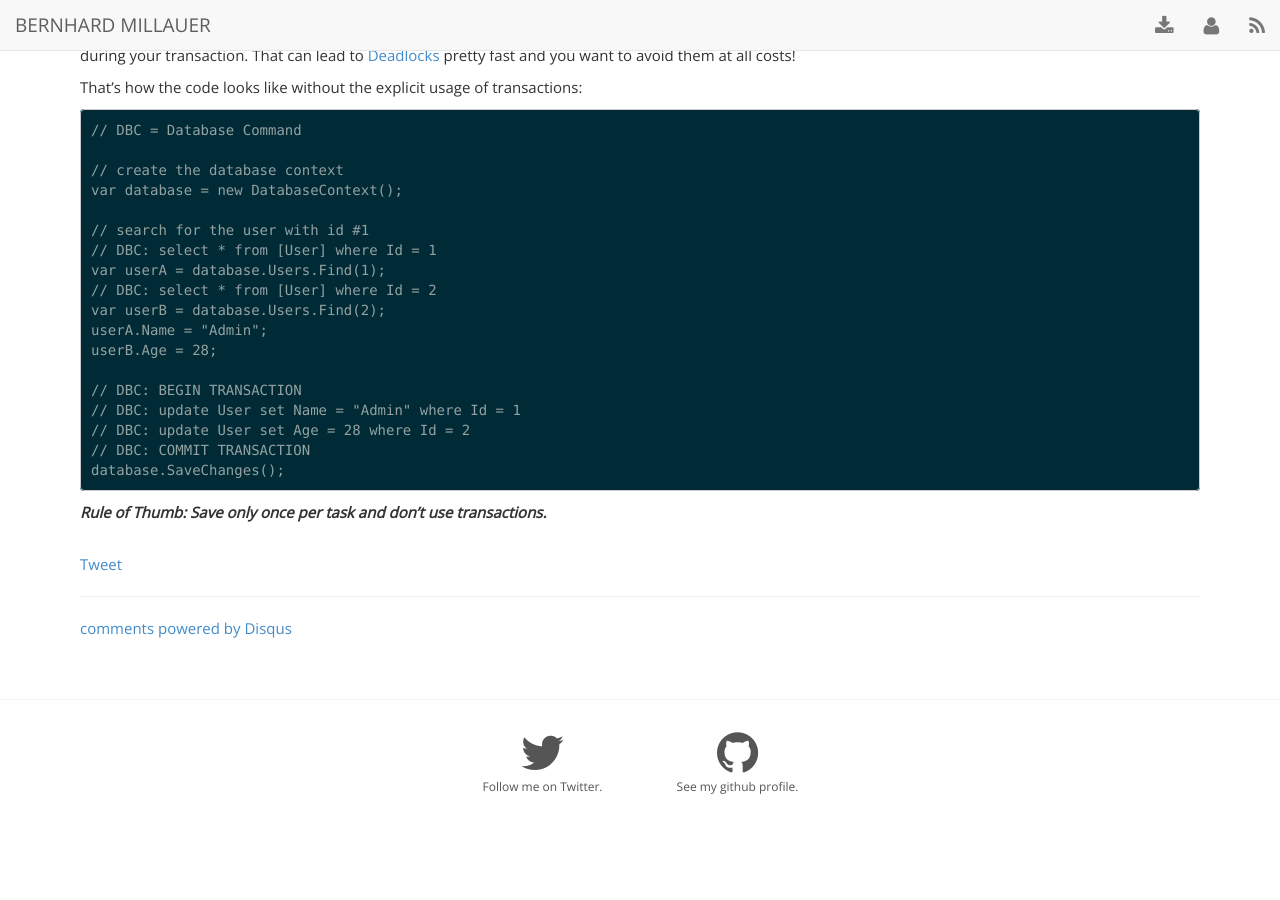
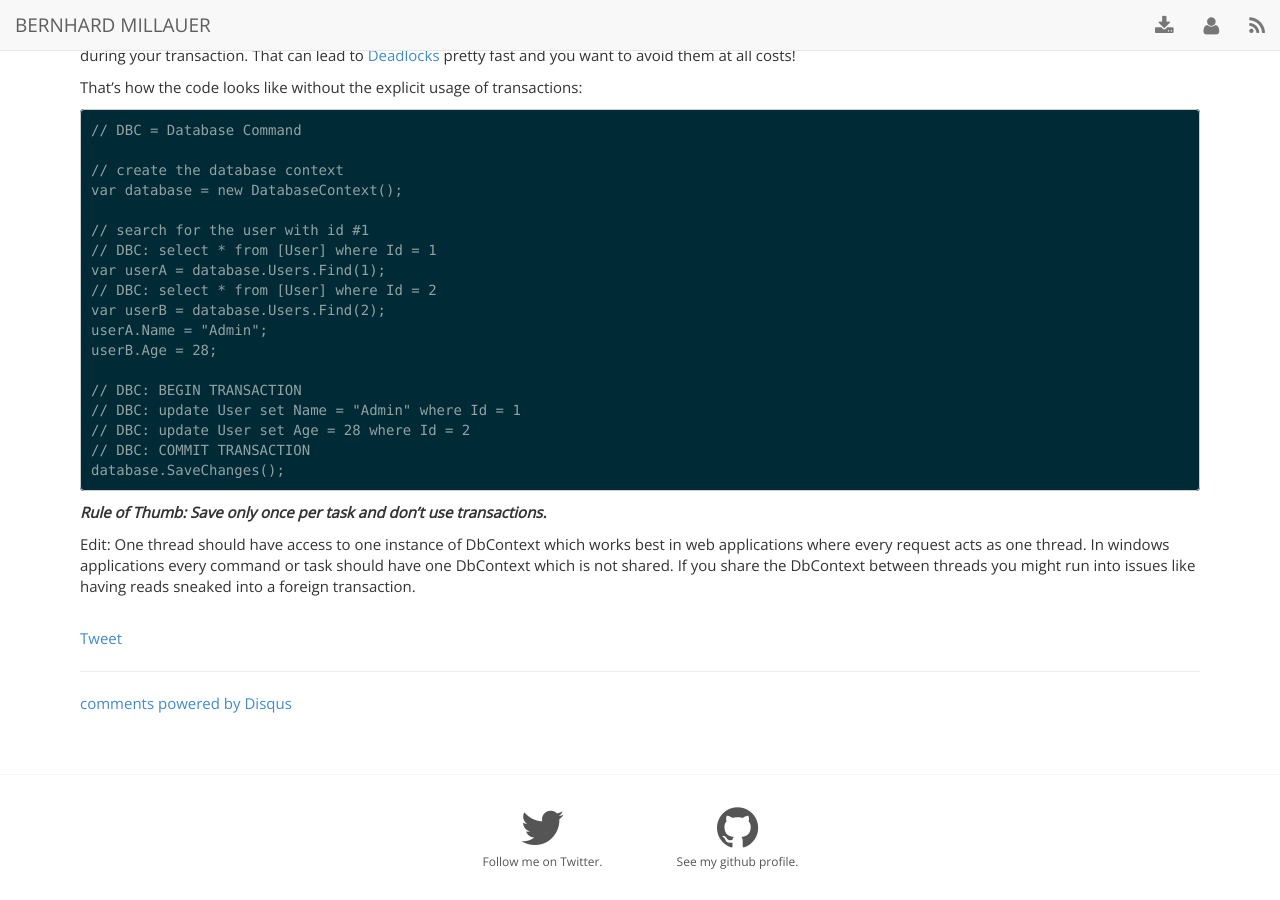
Before and after one commit to SeriousM/seriousm.github.io, a Jekyll site: the page built from _posts/2013-01-16-why-you-shouldnt-use-entity-framework-with-transactions.md, in a window 1280 px wide and 900 px high, scrolled down 1614 px. Built offline with Jekyll 4.4.1, drawn with Linux system fonts in a browser that asks for light colours; nearby versions of some CDN libraries; Markdown is read by kramdown in place of the engine named in the settings; comment, search, counter and statistics services are not loaded; before the commit the page ends 2440 px from its top, so only the background shows below that.

Commit message:
Update 2013-01-16-why-you-shouldnt-use-entity-framework-with-transactions.md

```diff
--- a/_posts/2013-01-16-why-you-shouldnt-use-entity-framework-with-transactions.md
+++ b/_posts/2013-01-16-why-you-shouldnt-use-entity-framework-with-transactions.md
@@ -91,6 +91,8 @@ database.SaveChanges();
 
 **_Rule of Thumb: Save only once per task and don’t use transactions._**
 
+Edit: One thread should have access to one instance of DbContext which works best in web applications where every request acts as one thread. In windows applications every command or task should have one DbContext which is not shared. If you share the DbContext between threads you might run into issues like having reads sneaked into a foreign transaction.
+
    [1]: https://en.wikipedia.org/wiki/Entity_framework
    [2]: https://en.wikipedia.org/wiki/ACID
    [3]: https://en.wikipedia.org/wiki/Database_transaction
```
